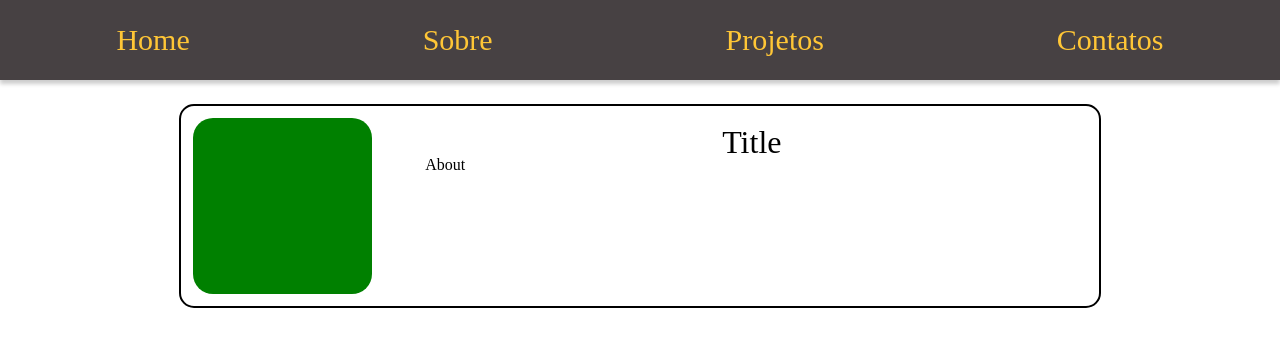
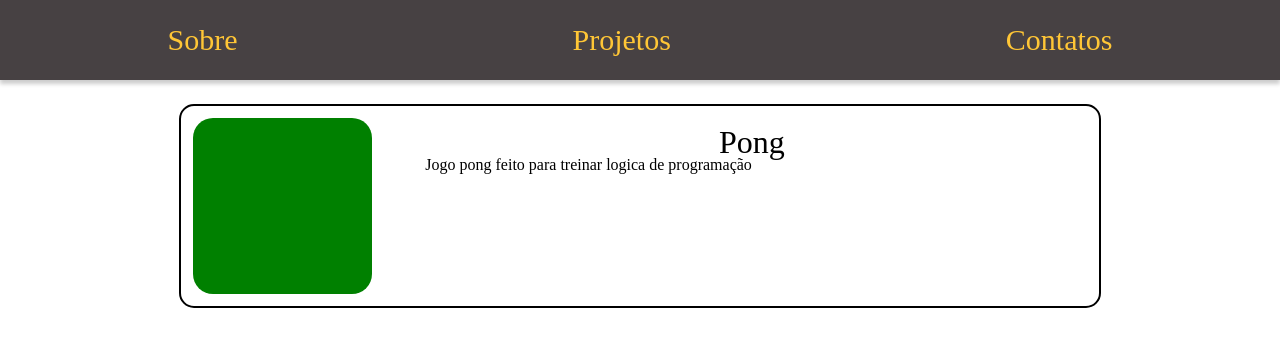
Before and after one commit to JayTStar/my_site, a React (Create React App) app: page /projects in a window 1280 px wide. Shown: the top 346 px of the page. Built offline with nearby package versions, Linux system fonts and the light colour scheme.

Commit message:
Add first project

```diff
--- a/src/Components/Header/index.tsx
+++ b/src/Components/Header/index.tsx
@@ -1,6 +1,5 @@
 import "./index.css";
 import { useNavigate } from "react-router-dom";
-import logo from "../../Logo.jpg"
 
 export default function Header(){
     const nav = useNavigate();
@@ -8,8 +7,7 @@ export default function Header(){
     return(
         <header>
             <ul>
-                <p onClick={() => nav('/')}>Home</p>
-                <p onClick={() => nav('/about')}>Sobre</p>
+                <p onClick={() => nav('/')}>Sobre</p>
                 <p onClick={() => nav('/projects')}>Projetos</p>
                 <p onClick={() => nav("/contacts")}>Contatos</p>
             </ul>
--- a/src/Screens/ProjectsScreen/index.tsx
+++ b/src/Screens/ProjectsScreen/index.tsx
@@ -9,8 +9,10 @@ export default function ProjectsScreen(){
                 <div className="project">
                     <div className="img"></div>
                     <div className="info">
-                        <p className="title">Title</p>
-                        <p className="about">About</p>
+                        <p className="title">Pong</p>
+                        <p className="about">
+                            Jogo pong feito para treinar logica de programação
+                        </p>
                     </div>
                 </div>
             </main>
```
